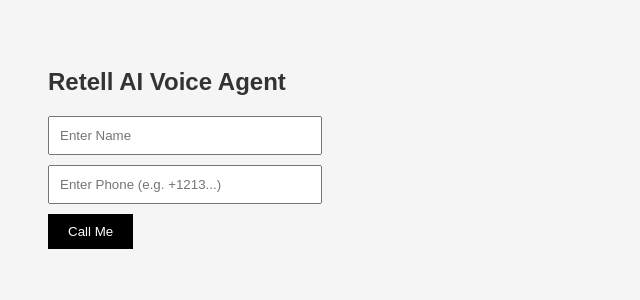
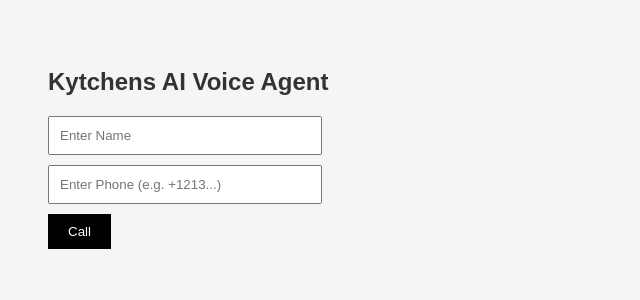
Before and after one commit to sk292004/kytchens-voice-agent, a Flask app: page / in a window 1280 px wide. Shown: the top 300 px of the page, without its empty margins (0-640 px from the left). Run offline with Flask 3, Linux system fonts and the light colour scheme.

Commit message:
Final branding and encoding fixes

```diff
--- a/app.py
+++ b/app.py
@@ -1,4 +1,4 @@
-print("🔥 RUNNING THIS app.py FILE 🔥")
+print("RUNNING THIS app.py FILE")
 from flask import Flask, render_template, request, jsonify
 import requests
 import os
@@ -37,12 +37,12 @@ def make_call():
         "Content-Type": "application/json"
     }
 
-    print("📤 SENDING REQUEST TO:", url)
+    print("SENDING REQUEST TO:", url, flush=True)
 
     response = requests.post(url, json=payload, headers=headers)
 
-    print("📥 STATUS CODE:", response.status_code)
-    print("📥 RAW RESPONSE:", response.text)
+    print("STATUS CODE:", response.status_code, flush=True)
+    print("RAW RESPONSE:", response.text, flush=True)
 
     try:
         data = response.json()
--- a/templates/index.html
+++ b/templates/index.html
@@ -4,16 +4,16 @@
 <head>
     <meta charset="UTF-8">
     <meta name="viewport" content="width=device-width, initial-scale=1.0">
-    <title>Voice Agent</title>
+    <title>Kytchens AI</title>
     <link rel="stylesheet" href="{{ url_for('static', filename='style.css') }}">
 </head>
 
 <body>
-    <h2>Retell AI Voice Agent</h2>
+    <h2>Kytchens AI Voice Agent</h2>
     <form id="callForm">
         <input type="text" name="name" id="name" placeholder="Enter Name" required>
         <input type="text" name="phone" id="phone" placeholder="Enter Phone (e.g. +1213...)" required>
-        <button type="submit">Call Me</button>
+        <button type="submit">Call</button>
     </form>
 
     <div id="status" style="margin-top: 20px;"></div>
```
